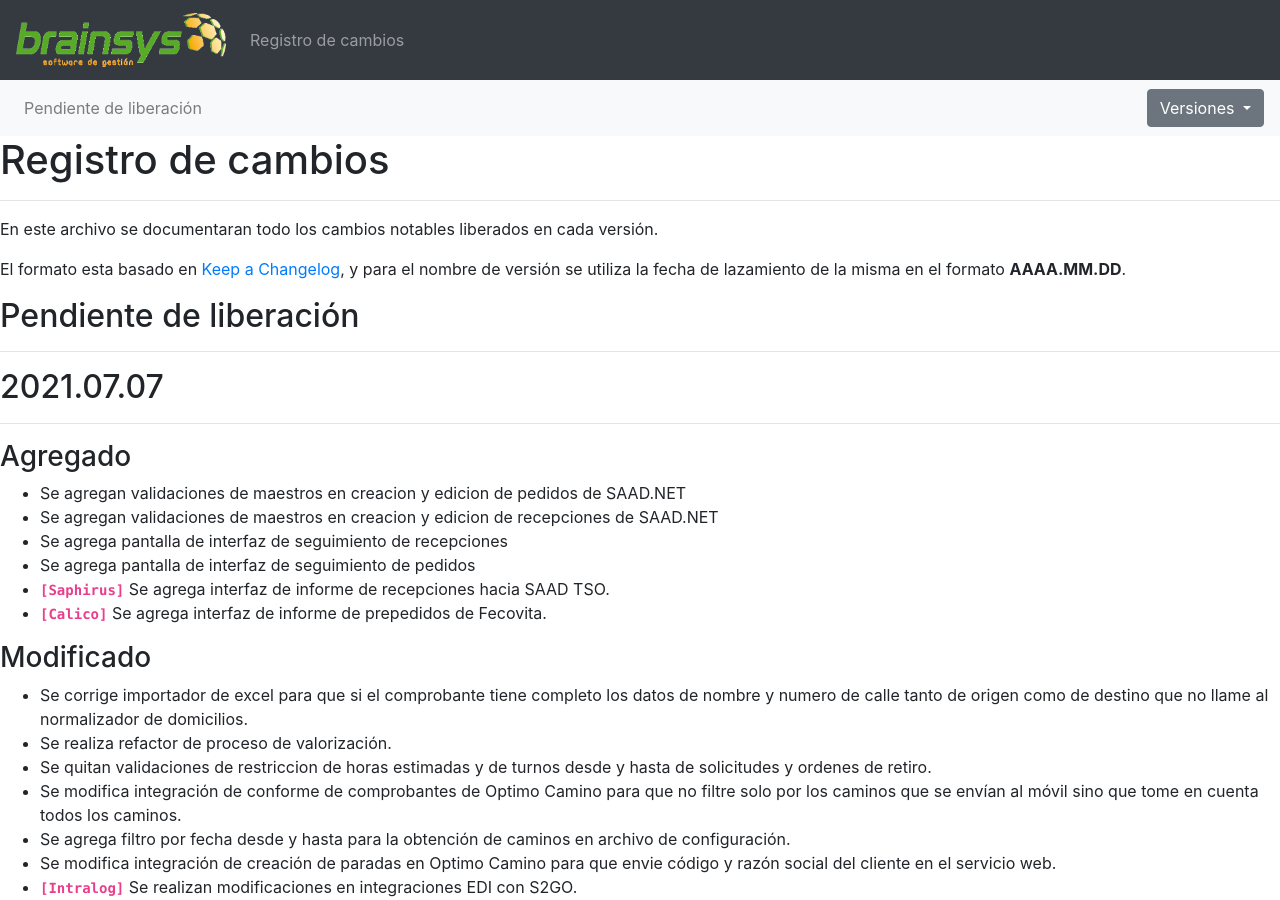
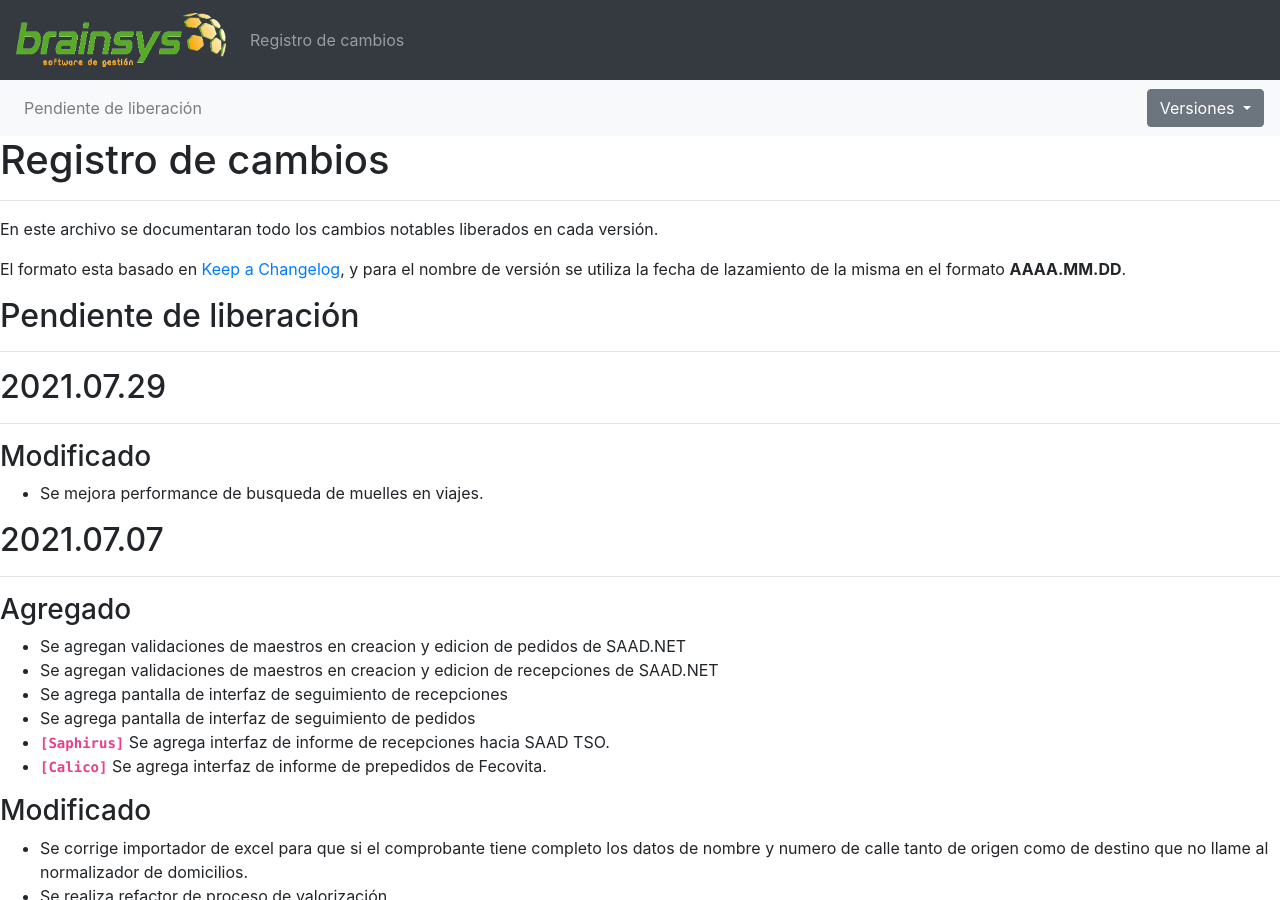
Before and after one commit to brainsys-arsaad/versionado, a Jekyll site: the page built from registro-cambios.markdown, in a window 1280 px wide and 900 px high. Built offline with Jekyll 4.4.1, drawn with Linux system fonts in a browser that asks for light colours.

Commit message:
Update registro-cambios.markdown

```diff
--- a/registro-cambios.markdown
+++ b/registro-cambios.markdown
@@ -6,6 +6,10 @@ navegacion:
     - nombre: "Pendiente de liberación"
       link: "registro-cambios#pendiente-de-liberación"
   versiones:
+    - nombre: "2021.07.29"
+      link: "registro-cambios#20210729"
+    - nombre: "2021.07.07"
+      link: "registro-cambios#20210707"
     - nombre: "2021.06.18"
       link: "registro-cambios#20210618"
     - nombre: "2021.04.21"
@@ -41,6 +45,11 @@ El formato esta basado en [Keep a Changelog](https://keepachangelog.com/es-ES/1.
 
 ## Pendiente de liberación
 ---
+
+## 2021.07.29
+---
+### Modificado
+- Se mejora performance de busqueda de muelles en viajes.
 
 ## 2021.07.07
 ---
```
